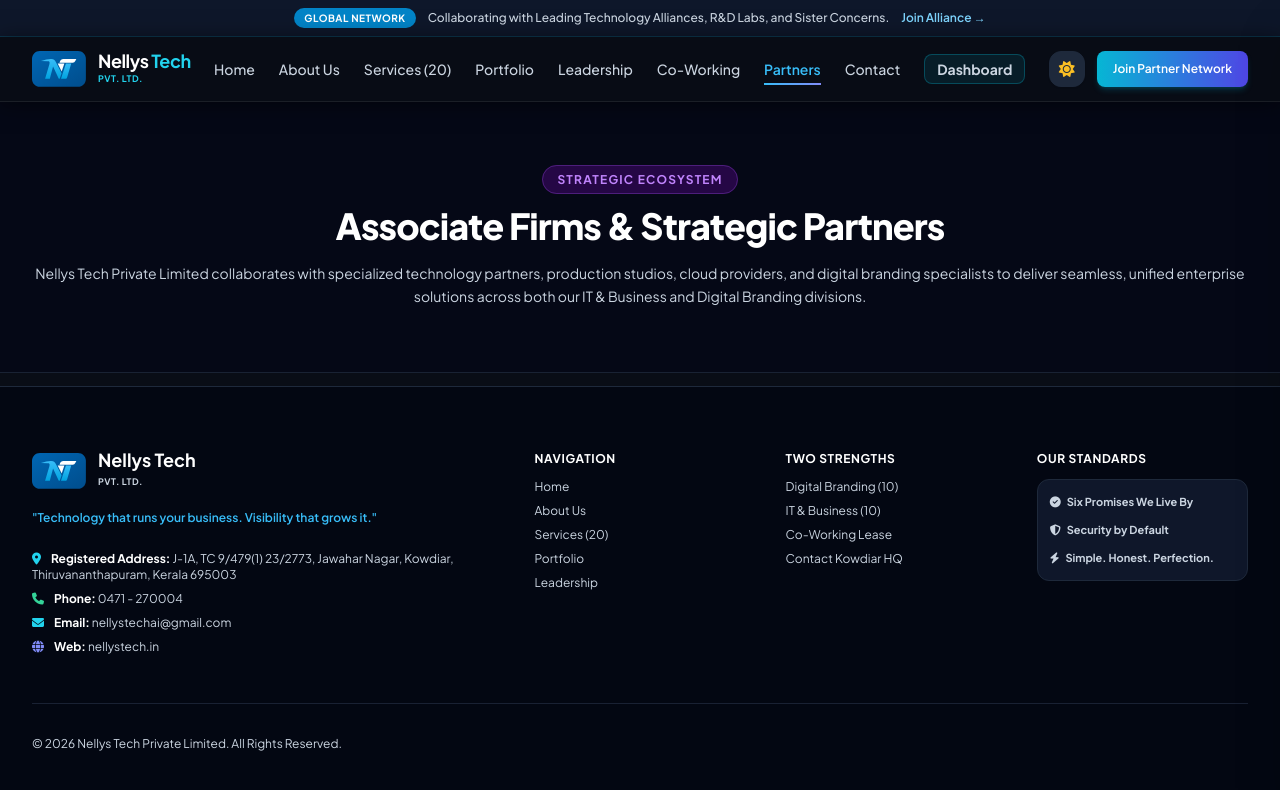
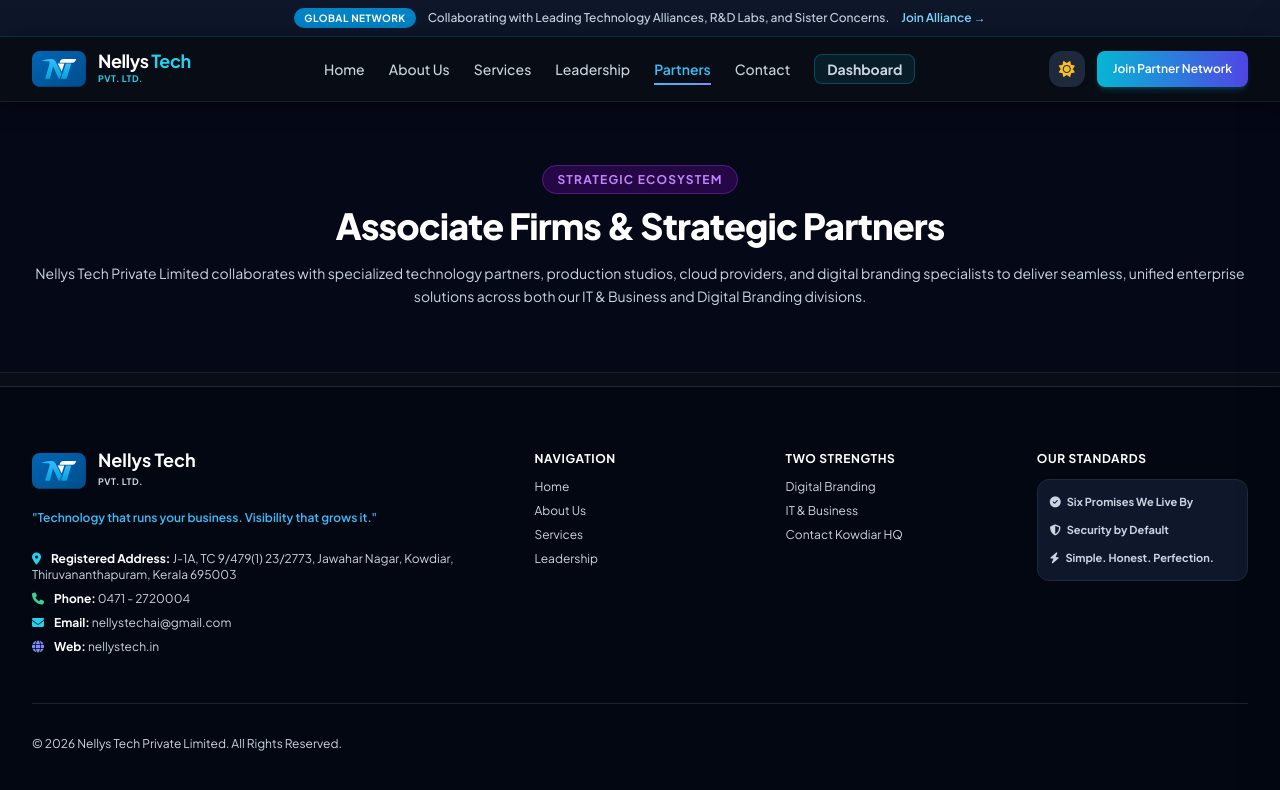
Before and after one commit to Nellys2026/Nellys_Website, a plain HTML site: page associates.html in a window 1280 px wide. Drawn offline with Linux system fonts and the light colour scheme.

Commit message:
Update navigation links in associates.html
Removed service counts and commented out portfolio and coworking links in navigation.

```diff
--- a/associates.html
+++ b/associates.html
@@ -64,10 +64,10 @@
       <nav class="hidden xl:flex items-center space-x-6 text-sm font-medium text-slate-300">
         <a href="index.html" class="nav-link hover:text-white transition-colors">Home</a>
         <a href="about.html" class="nav-link hover:text-white transition-colors">About Us</a>
-        <a href="services.html" class="nav-link hover:text-white transition-colors">Services (20)</a>
-        <a href="portfolio.html" class="nav-link hover:text-white transition-colors">Portfolio</a>
+        <a href="services.html" class="nav-link hover:text-white transition-colors">Services</a>
+        <!-- <a href="portfolio.html" class="nav-link hover:text-white transition-colors">Portfolio</a> -->
         <a href="leadership.html" class="nav-link hover:text-white transition-colors">Leadership</a>
-        <a href="coworking.html" class="nav-link hover:text-white transition-colors">Co-Working</a>
+        <!-- <a href="coworking.html" class="nav-link hover:text-white transition-colors">Co-Working</a> -->
         <a href="associates.html" class="nav-link active hover:text-white transition-colors">Partners</a>
         <a href="contact.html" class="nav-link hover:text-white transition-colors">Contact</a>
         <a href="login.html"
@@ -119,10 +119,10 @@
       <nav class="mt-6 flex flex-col space-y-4 font-medium text-slate-300">
         <a href="index.html">Home</a>
         <a href="about.html">About Us</a>
-        <a href="services.html">Services (20)</a>
-        <a href="portfolio.html">Portfolio</a>
+        <a href="services.html">Services</a>
+        <!-- <a href="portfolio.html">Portfolio</a> -->
         <a href="leadership.html">Leadership</a>
-        <a href="coworking.html">Co-Working Lease</a>
+        <!-- <a href="coworking.html">Co-Working Lease</a> -->
         <a href="associates.html" class="text-cyan-400 font-bold">Partners</a>
         <a href="contact.html">Contact Us</a>
         <a href="login.html">Dashboard Login</a>
@@ -260,7 +260,7 @@
                 Address:</strong> J-1A, TC 9/479(1) 23/2773, Jawahar Nagar, Kowdiar, Thiruvananthapuram, Kerala 695003
             </p>
             <p><i class="fas fa-phone text-emerald-400 mr-2"></i> <strong class="text-white">Phone:</strong> 0471 -
-              270004</p>
+              2720004</p>
             <p><i class="fas fa-envelope text-cyan-400 mr-2"></i> <strong class="text-white">Email:</strong>
               nellystechai@gmail.com</p>
             <p><i class="fas fa-globe text-indigo-400 mr-2"></i> <strong class="text-white">Web:</strong> nellystech.in
@@ -273,8 +273,8 @@
           <ul class="space-y-2 text-xs text-slate-200">
             <li><a href="index.html" class="hover:text-cyan-400 transition-colors">Home</a></li>
             <li><a href="about.html" class="hover:text-cyan-400 transition-colors">About Us</a></li>
-            <li><a href="services.html" class="hover:text-cyan-400 transition-colors">Services (20)</a></li>
-            <li><a href="portfolio.html" class="hover:text-cyan-400 transition-colors">Portfolio</a></li>
+            <li><a href="services.html" class="hover:text-cyan-400 transition-colors">Services </a></li>
+            <!-- <li><a href="portfolio.html" class="hover:text-cyan-400 transition-colors">Portfolio</a></li> -->
             <li><a href="leadership.html" class="hover:text-cyan-400 transition-colors">Leadership</a></li>
           </ul>
         </div>
@@ -282,10 +282,10 @@
         <div class="space-y-3">
           <h4 class="text-xs font-bold text-white uppercase tracking-wider">Two Strengths</h4>
           <ul class="space-y-2 text-xs text-slate-200">
-            <li><a href="services.html#branding" class="hover:text-cyan-400 transition-colors">Digital Branding (10)</a>
+            <li><a href="services.html#branding" class="hover:text-cyan-400 transition-colors">Digital Branding </a>
             </li>
-            <li><a href="services.html#tech" class="hover:text-cyan-400 transition-colors">IT & Business (10)</a></li>
-            <li><a href="coworking.html" class="hover:text-cyan-400 transition-colors">Co-Working Lease</a></li>
+            <li><a href="services.html#tech" class="hover:text-cyan-400 transition-colors">IT & Business </a></li>
+            <!-- <li><a href="coworking.html" class="hover:text-cyan-400 transition-colors">Co-Working Lease</a></li> -->
             <li><a href="contact.html" class="hover:text-cyan-400 transition-colors">Contact Kowdiar HQ</a></li>
           </ul>
         </div>
```
